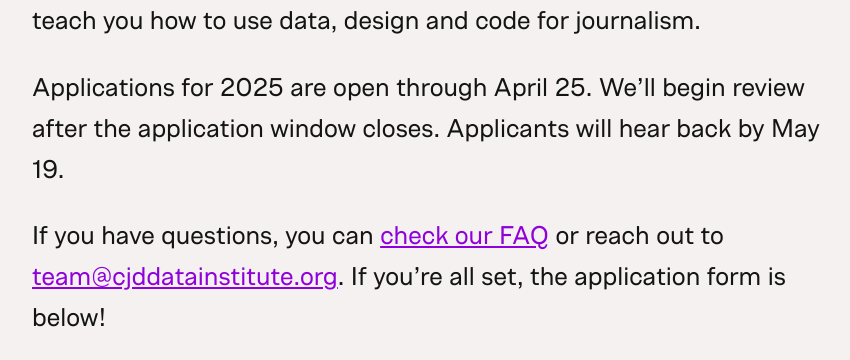
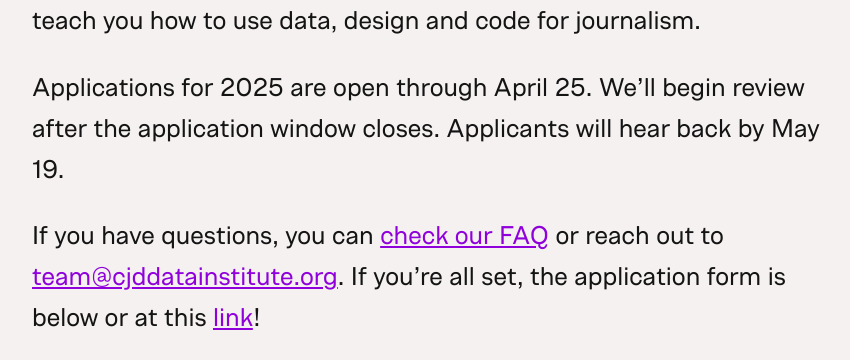
Before and after one commit to OpenNews/datainstitute-website, a Jekyll site: the page built from apply.md, in a window 1280 px wide and 900 px high, scrolled down 541 px, cut to the strip 0-360 px from the top of the window. Shown: the whole strip, without its empty margins (208-1058 px from the left). Built offline with Jekyll 4.4.1, drawn with Linux system fonts in a browser that asks for light colours.

Commit message:
fix app height and add link

```diff
--- a/apply.md
+++ b/apply.md
@@ -9,9 +9,9 @@ The Data Institute is a collaboration between the Center for Journalism & Democr
 
 Applications for 2025 are open through April 25. We'll begin review after the application window closes. Applicants will hear back by May 19.
 
-If you have questions, you can [check our FAQ](/#faq) or reach out to [team@cjddatainstitute.org](mailto:team@cjddatainstitute.org). If you're all set, the application form is below!
+If you have questions, you can [check our FAQ](/#faq) or reach out to [team@cjddatainstitute.org](mailto:team@cjddatainstitute.org). If you're all set, the application form is below or at this [link](https://airtable.com/appavYgrstX5igxxO/shrbjaWtkeyKCBOWz)!
 
-<iframe class="airtable-embed" src="https://airtable.com/embed/appavYgrstX5igxxO/shrbjaWtkeyKCBOWz" frameborder="0" onmousewheel="" width="100%" height="533" style="background: transparent; border: 1px solid #ccc;"></iframe>
+<iframe class="airtable-embed" src="https://airtable.com/embed/appavYgrstX5igxxO/shrbjaWtkeyKCBOWz" frameborder="0" onmousewheel="" width="100%" height="4367" style="background: transparent; border: 1px solid #ccc;"></iframe>
 
 {% comment %}
 The Data Institute is a collaboration between the Center for Journalism & Democracy and the Ida B. Wells Society for Investigative Reporting. It is a two-week intensive workshop that will teach you how to use data, design and code for journalism.
```
